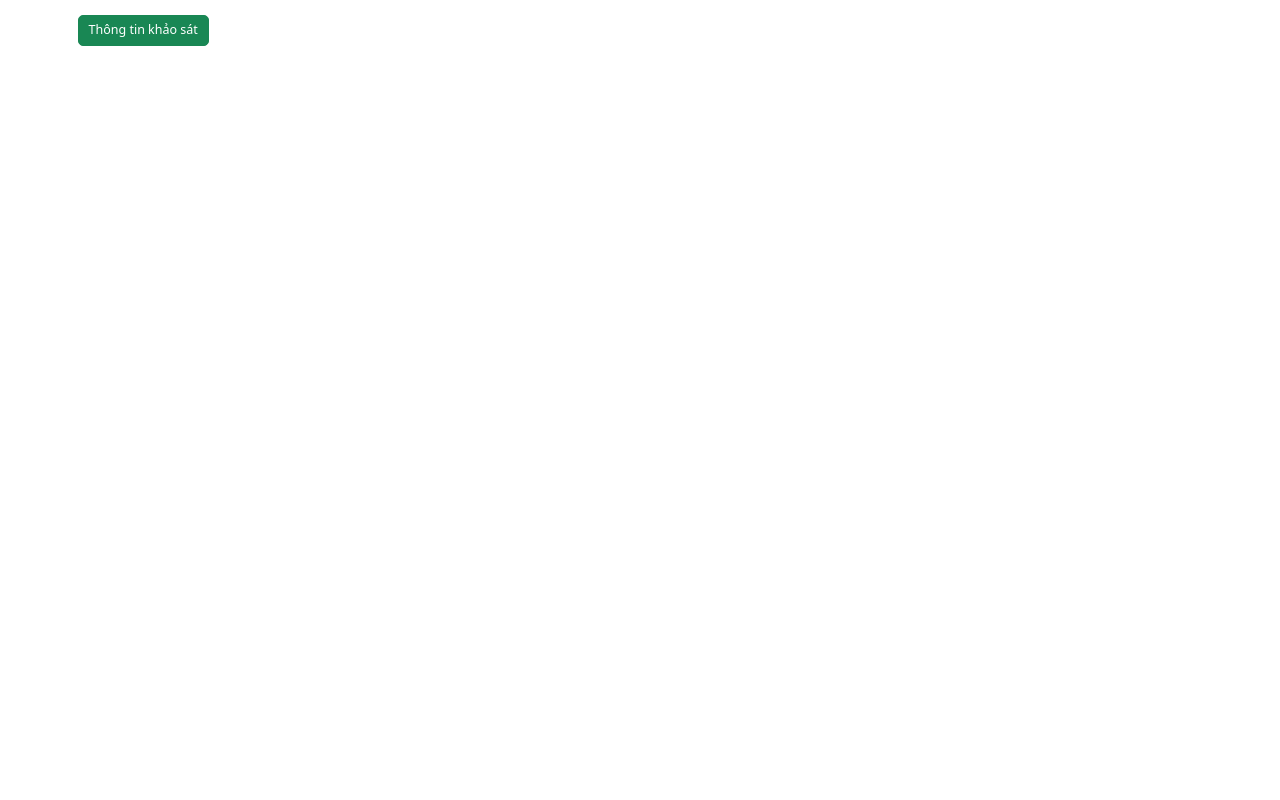
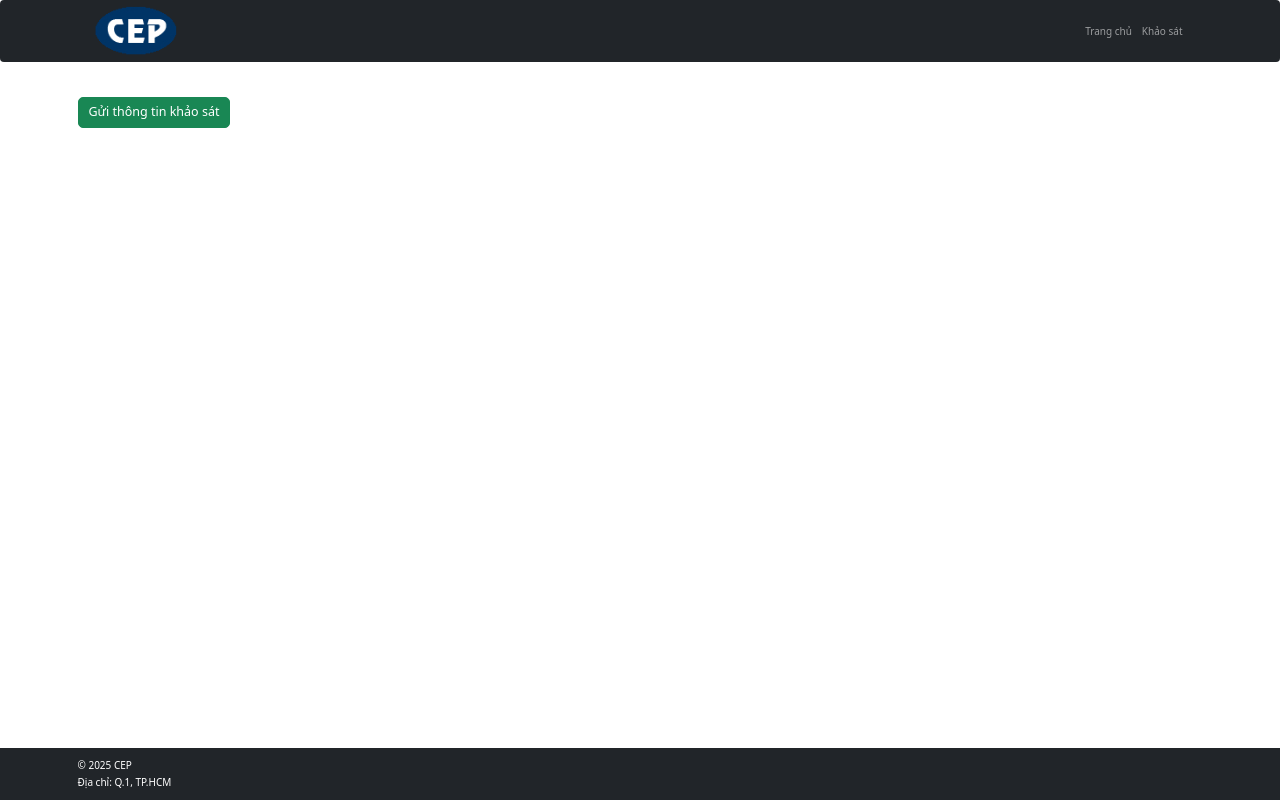
Before and after one commit to duyzxje/SurveyInfo, a React (Create React App) app: page / in a window 1280 px wide. Built offline with nearby package versions, Linux system fonts and the light colour scheme.

Commit message:
add header footer

```diff
--- a/src/App.js
+++ b/src/App.js
@@ -7,15 +7,23 @@ import { BrowserRouter as Router, Route, Routes } from "react-router-dom";
 import Survey from './pages/surveyInformation';
 import Success from './pages/success';
 import Home from "./pages/home";
+import Header from './components/Header';
+import Footer from './components/Footer';
 
 function App() {
   return (
     <Router>
-      <Routes>
-        <Route path="/" element={<Home />} />
-        <Route path="/survey" element={<Survey />} />
-        <Route path="/success/:id" element={<Success />} />
-      </Routes>
+      <div className="d-flex flex-column min-vh-100">
+        <Header />
+        <main className="flex-grow-1">
+          <Routes>
+            <Route path="/" element={<Home />} />
+            <Route path="/survey" element={<Survey />} />
+            <Route path="/success/:id" element={<Success />} />
+          </Routes>
+        </main>
+        <Footer />
+      </div>
     </Router>
   );
 }
--- /dev/null
+++ b/src/components/Footer.jsx
@@ -0,0 +1,14 @@
+import React from 'react';
+
+function Footer() {
+    return (
+        <footer className="bg-dark text-white mt-auto py-3">
+            <div className="container">
+                <p className="mb-1">© {new Date().getFullYear()} CEP</p>
+                <p className="mb-0">Địa chỉ: Q.1, TP.HCM</p>
+            </div>
+        </footer>
+    );
+}
+
+export default Footer;
--- /dev/null
+++ b/src/components/Header.jsx
@@ -0,0 +1,33 @@
+import React from 'react';
+import { Link } from 'react-router-dom';
+
+function Header() {
+    return (
+        <header>
+            <nav className="navbar navbar-expand-lg navbar-dark bg-dark">
+                <div className="container">
+                    <div className="d-flex align-items-center ms-auto">
+                        <Link className="navbar-brand d-flex align-items-center" to="/">
+                            <img src="/assets/img/logo.png" alt="Logo" height="80" className="me-2" />
+                        </Link>
+                    </div>
+                    <button className="navbar-toggler" type="button" data-bs-toggle="collapse" data-bs-target="#cepNav" aria-controls="cepNav" aria-expanded="false" aria-label="Toggle navigation">
+                        <span className="navbar-toggler-icon"></span>
+                    </button>
+                    <div className="collapse navbar-collapse" id="cepNav">
+                        <ul className="navbar-nav ms-auto mb-2 mb-lg-0">
+                            <li className="nav-item">
+                                <Link className="nav-link" to="/">Trang chủ</Link>
+                            </li>
+                            <li className="nav-item">
+                                <Link className="nav-link" to="/survey">Khảo sát</Link>
+                            </li>
+                        </ul>
+                    </div>
+                </div>
+            </nav>
+        </header>
+    );
+}
+
+export default Header;
--- a/src/index.js
+++ b/src/index.js
@@ -3,6 +3,7 @@ import ReactDOM from 'react-dom/client';
 import './index.css';
 import App from './App';
 import 'bootstrap/dist/css/bootstrap.min.css';
+import 'bootstrap/dist/js/bootstrap.bundle.min.js';
 const root = ReactDOM.createRoot(document.getElementById('root'));
 root.render(
   <React.StrictMode>
--- a/src/pages/home.jsx
+++ b/src/pages/home.jsx
@@ -4,7 +4,7 @@ function Home() {
     const navigate = useNavigate();
     return (
         <div className="container mt-4">
-            <button className="btn btn-success btn-lg" onClick={() => navigate('/survey')}>Thông tin khảo sát</button>
+            <button className="btn btn-success btn-lg" onClick={() => navigate('/survey')}>Gửi thông tin khảo sát</button>
         </div>
     )
 }
--- a/src/pages/surveyInformation.jsx
+++ b/src/pages/surveyInformation.jsx
@@ -167,13 +167,12 @@ function Survey() {
         <>
             {isSubmitting && <LoadingOverlay />}
             <div className="container mt-4">
-                <div className="d-flex justify-content-center"><img src="/assets/img/logo.png" alt="Logo" /></div>
-                <div className="d-flex justify-content-center">
+                <div className="d-flex justify-content-center mb-4">
                     <h1><strong>THÔNG TIN KHẢO SÁT</strong></h1>
                 </div>
                 <form onSubmit={handleSubmit}>
                     <div className="form-group border border-dark rounded p-4 mb-4">
-                        <h2>Thông tin cá nhân</h2>
+                        <h2 className="mb-4">Thông tin cá nhân</h2>
                         <div className="row">
                             <div className="col-12 col-md-6 col-lg-4 mb-3">
                                 <label htmlFor="identify">CCCD:</label>
@@ -225,7 +224,7 @@ function Survey() {
                         </div>
                     </div>
                     <div className="form-group border border-dark rounded p-4 mb-4">
-                        <h2>Thông tin khảo sát</h2>
+                        <h2 className="mb-4">Thông tin khảo sát</h2>
                         <div className="row">
                             <div className="col-12 col-md-6 col-lg-4 mb-3">
                                 <label htmlFor="purposeLoan">Mục đích vay:</label>
@@ -300,7 +299,7 @@ function Survey() {
                         </div>
                     </div>
                     <div className="d-flex justify-content-center">
-                        <button type="submit" className="btn btn-primary btn-lg" disabled={isSubmitting}>
+                        <button type="submit" className="btn btn-primary btn-lg mb-4" disabled={isSubmitting}>
                             {isSubmitting && (
                                 <span
                                     className="spinner-border spinner-border-sm me-2"
```
